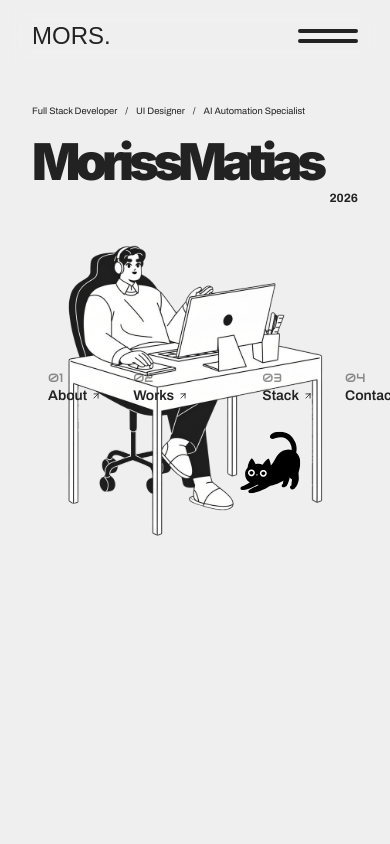
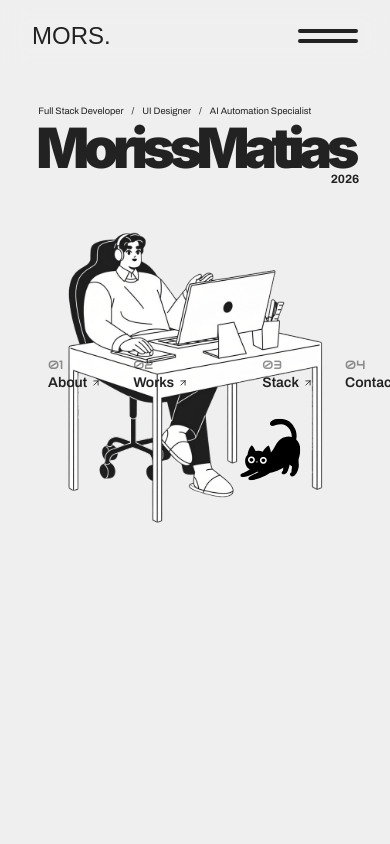
Before and after one commit to mors-codes/portfolio-2026, a Next.js app: page / in a window 390 px wide. Shown: the top 844 px of the page. Built offline with nearby package versions, Linux system fonts and the light colour scheme; a web font is replaced by a local one.

Commit message:
Fix hero mobile alignment: role/name/year spacing and centering

```diff
--- a/next.config.ts
+++ b/next.config.ts
@@ -8,6 +8,7 @@ const nextConfig: NextConfig = {
     // Project screenshots may be replaced without changing their public URL.
     minimumCacheTTL: 60,
   },
+  allowedDevOrigins: ['192.168.1.4'],
 };
 
 export default nextConfig;
--- a/src/components/sections/Hero.tsx
+++ b/src/components/sections/Hero.tsx
@@ -18,6 +18,7 @@ export default function Hero({ isDark, onToggleTheme }: HeroProps) {
   const roleLabelsRef = useRef<HTMLParagraphElement>(null);
   const nameRef = useRef<HTMLHeadingElement>(null);
   const yearRef = useRef<HTMLParagraphElement>(null);
+  const nameBlockRef = useRef<HTMLDivElement>(null);
   const illustrationRef = useRef<HTMLDivElement>(null);
   const navWrapRef = useRef<HTMLDivElement>(null);
 
@@ -102,6 +103,34 @@ export default function Hero({ isDark, onToggleTheme }: HeroProps) {
     }
   }, []);
 
+  useLayoutEffect(() => {
+    const applyNameStretch = () => {
+    const h1 = nameRef.current;
+    const wrapper = h1?.parentElement as HTMLElement | null;
+    const container = nameBlockRef.current;
+    if (!h1 || !wrapper || !container) return;
+
+    wrapper.style.transform = "";
+    wrapper.style.fontSize = "";
+
+    if (window.innerWidth >= 768) return;
+
+    const availableWidth = container.getBoundingClientRect().width;
+    const naturalWidth = h1.scrollWidth;
+    if (naturalWidth <= 0 || availableWidth <= 0) return;
+
+    const currentSize = parseFloat(getComputedStyle(wrapper).fontSize);
+    const scaleBoost = 0.95;
+    wrapper.style.fontSize = `${currentSize * (availableWidth / naturalWidth) * scaleBoost}px`;
+  };
+
+    applyNameStretch();
+    document.fonts?.ready?.then(applyNameStretch);
+
+    window.addEventListener("resize", applyNameStretch);
+    return () => window.removeEventListener("resize", applyNameStretch);
+  }, []);
+
   return (
     <section className="relative min-h-screen px-8 py-10 md:px-16 md:py-12">
       {/* Top row: logo / eyebrow */}
@@ -141,11 +170,11 @@ export default function Hero({ isDark, onToggleTheme }: HeroProps) {
       </div>
 
       {/* Role labels + Name lockup + year, sharing one centered block */}
-      <div className="mt-16 flex md:justify-center md:mt-20">
-        <div className="w-full text-left md:w-auto md:inline-block">
+      <div className="mt-16 flex justify-center md:mt-20">
+        <div ref={nameBlockRef} className="relative w-auto text-center md:inline-block">
           <p
             ref={roleLabelsRef}
-            className="mb-2 flex flex-nowrap items-center gap-2 whitespace-nowrap font-sans text-[2.4vw] md:ml-2 md:gap-5 md:text-sm"
+            className="-mb-2 ml-4.5 flex w-auto flex-nowrap items-center gap-2 whitespace-nowrap font-sans text-[2.4vw] md:ml-[22.8px] md:mb-2 md:gap-5 md:text-sm"
             style={{ opacity: 0, transform: "translateX(-24px)" }}
           >
             <span>Full Stack Developer</span>
@@ -157,7 +186,7 @@ export default function Hero({ isDark, onToggleTheme }: HeroProps) {
           <AnimatedName ref={nameRef} />
           <p
             ref={yearRef}
-            className="-mt-4 text-right font-sans text-xs font-bold md:text-sm"
+            className="absolute right-[10.5px] bottom-1.5 w-auto text-right font-sans text-xs font-bold md:static md:right-auto md:-ml-4 md:-mt-4 md:text-sm"
             style={{ opacity: 0, transform: "translateX(24px)" }}
           >
             2026
--- a/src/components/ui/AnimatedName.tsx
+++ b/src/components/ui/AnimatedName.tsx
@@ -7,12 +7,12 @@ const NAME = "MorissMatias";
 const AnimatedName = forwardRef<HTMLHeadingElement>(
   function AnimatedName(_props, ref) {
     return (
-      <div className="group relative inline-block">
-        <h1
-          ref={ref}
-          className="overflow-hidden pt-4 pb-4 pr-4 font-display text-[13vw] font-black leading-[0.8] -tracking-widest md:text-[12vw]"
-          aria-label={NAME}
-        >
+      <div className="group relative inline-block whitespace-nowrap text-[15vw] md:text-[12vw]">
+          <h1
+            ref={ref}
+            className="overflow-hidden whitespace-nowrap px-4 pt-4 pb-4 font-display text-[1em] font-black leading-[0.8] -tracking-widest"
+            aria-label={NAME}
+          >
           {NAME.split("").map((char, i) => (
             <span
               key={i}
@@ -31,7 +31,7 @@ const AnimatedName = forwardRef<HTMLHeadingElement>(
           background-clip: text. Swept across on hover via CSS only. */}
         <div
           aria-hidden="true"
-          className="pointer-events-none absolute inset-0 overflow-hidden pt-4 pb-4 pr-4 font-display text-[13vw] font-black leading-[0.8] -tracking-widest text-transparent md:text-[12vw]"
+          className="pointer-events-none absolute inset-0 overflow-hidden px-4 pt-4 pb-4 font-display text-[15vw] font-black leading-[0.8] -tracking-widest text-transparent md:text-[12vw]"
         >
           <span
             className="name-glare inline-block h-full w-full transition-[background-position] duration-1100 ease-out group-hover:bg-position-[-50%_0]!"
```
Also changed, not shown: 1 other file (tests, documents, lock files or other folders).
